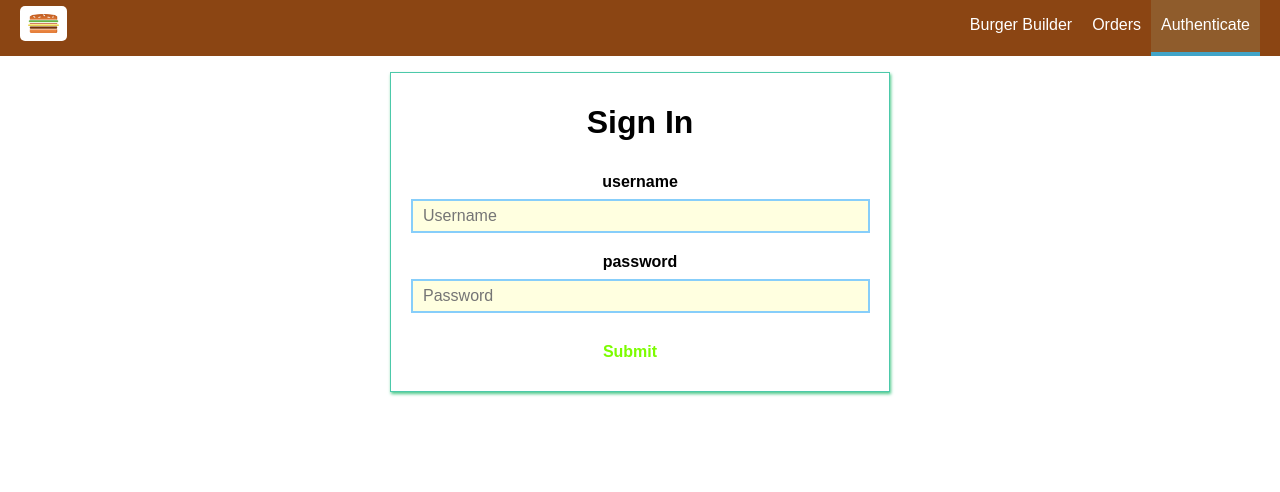
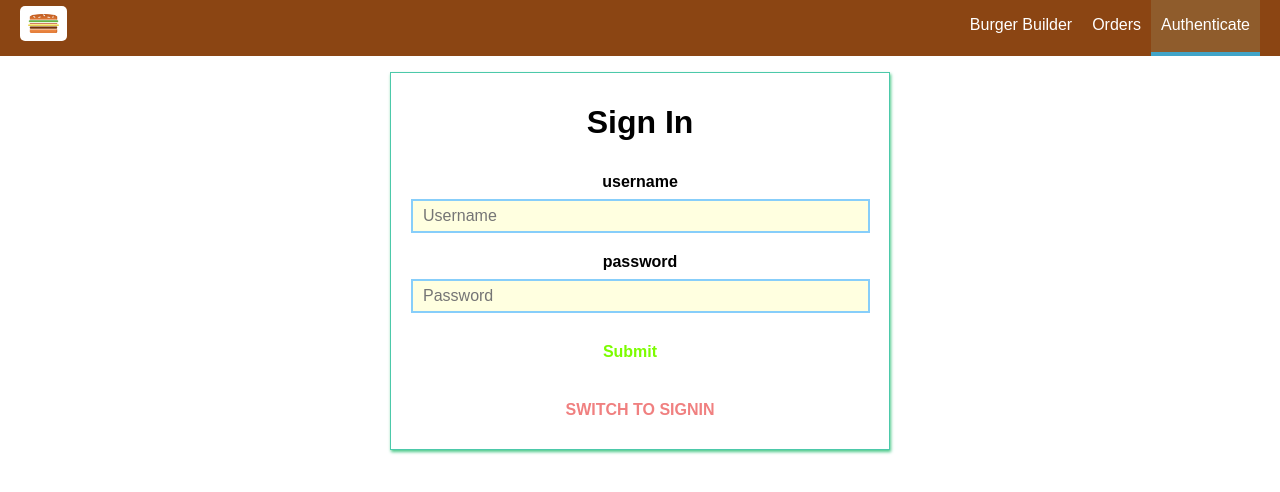
Before and after one commit to Nachiket75/ReactIntro, a React app: page /auth in a window 1280 px wide. Shown: the top 492 px of the page. Built offline with nearby package versions, Linux system fonts and the light colour scheme; a web font is replaced by a local one.

Commit message:
Added sign in functionality . add switching between signup and sign in

```diff
--- a/src/Store/actions/actionCreator.js
+++ b/src/Store/actions/actionCreator.js
@@ -108,7 +108,7 @@ export const authFail = (error) =>{
     }
 }
 
-export const auth = (email,password) =>{
+export const auth = (email,password,isSignUp) =>{
     return dispatch =>{
         dispatch(authStart())
         const authdata = {
@@ -116,10 +116,13 @@ export const auth = (email,password) =>{
             password:password,                          // as shown in signup user firebase url we have created auth payload
             returnSecureToken:true
         }
+        let url = "https://identitytoolkit.googleapis.com/v1/accounts:signUp?key=AIzaSyCc7Z22g6YY9q1i_yBEv5wQE-5vI33wteE" //signup url
         //serach firebase rest auth on google open link and on right hand side you will see link of firebase For sign up user
         //axios.post("https://identitytoolkit.googleapis.com/v1/accounts:signUp?key=[API_KEY]") this is the link for sign up the user
         //copy API_KEY FROM firebase project general settings
-        axios.post("https://identitytoolkit.googleapis.com/v1/accounts:signUp?key=AIzaSyCc7Z22g6YY9q1i_yBEv5wQE-5vI33wteE",authdata)
+        if(!isSignUp)
+            url="https://identitytoolkit.googleapis.com/v1/accounts:signInWithPassword?key=AIzaSyCc7Z22g6YY9q1i_yBEv5wQE-5vI33wteE" //signin url
+        axios.post(url,authdata)
         .then(response=>{
             console.log(response)
             dispatch(authSuccess(response.data)) //on sucesss we dispatching authSuccess()
--- a/src/containers/Auth/Auth.js
+++ b/src/containers/Auth/Auth.js
@@ -6,12 +6,22 @@ import * as actionCreators from '../../Store/actions/actionCreator'
 import {connect} from 'react-redux'
 
 class Auth extends Component{
+    state ={
+        isSignUp:true
+    }
+
     signInHandler = (event) =>{
         event.preventDefault()
         let email = document.getElementById("username").value
         let password = document.getElementById("password").value
-        this.props.onAuth(email,password)
+        this.props.onAuth(email,password,this.state.isSignUp)
     }
+    switchAuthModeHandler = () =>{
+        this.setState(prevState =>{
+            return {isSignUp:!prevState.isSignUp}
+        })
+    }
+
     render(){
         return(
             <div className={classes.Auth}>
@@ -19,7 +29,13 @@ class Auth extends Component{
                 <form onSubmit={this.signInHandler}>
                     <Input inputtype="input" label="username" type="text" id="username" placeholder="Username" minlen={5}/>
                     <Input inputtype="input" label="password" type="password" id="password" placeholder="Password" minlen={7}/>
-                    <Button btnType="Success" type="submit">Submit</Button>
+                    <Button btnType="Success" type="submit">Submit</Button> <br/>
+                    <Button
+                        btnType="Danger"
+                        clicked = {this.switchAuthModeHandler}
+                    >
+                        SWITCH TO {this.state.isSignUp?'SIGNIN':'SIGNUP'}
+                    </Button>
                 </form>
             </div>
         )
@@ -28,7 +44,7 @@ class Auth extends Component{
 
 const mapDispatchToProps = dispatch =>{
     return{
-        onAuth: (email,password)=> dispatch(actionCreators.auth(email,password))
+        onAuth: (email,password,isSignUp)=> dispatch(actionCreators.auth(email,password,isSignUp))
     }
 
 }
```
